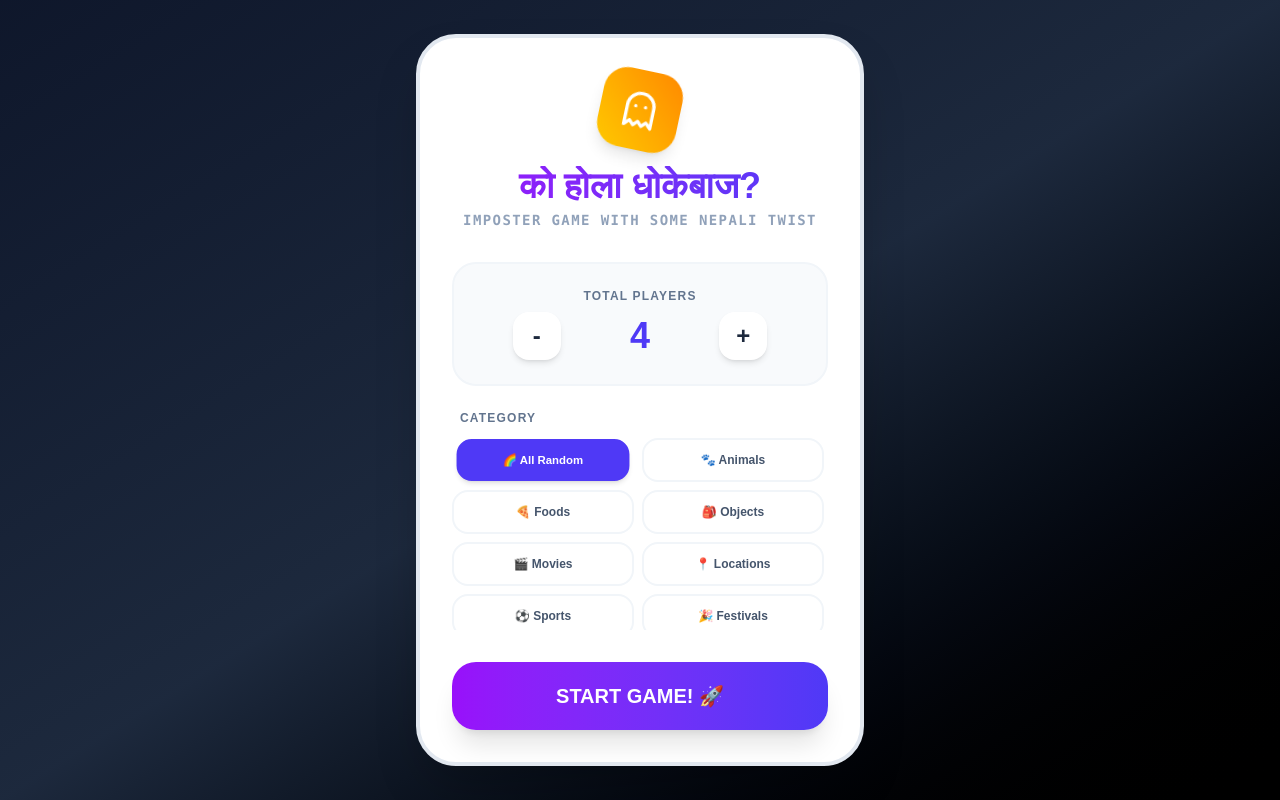
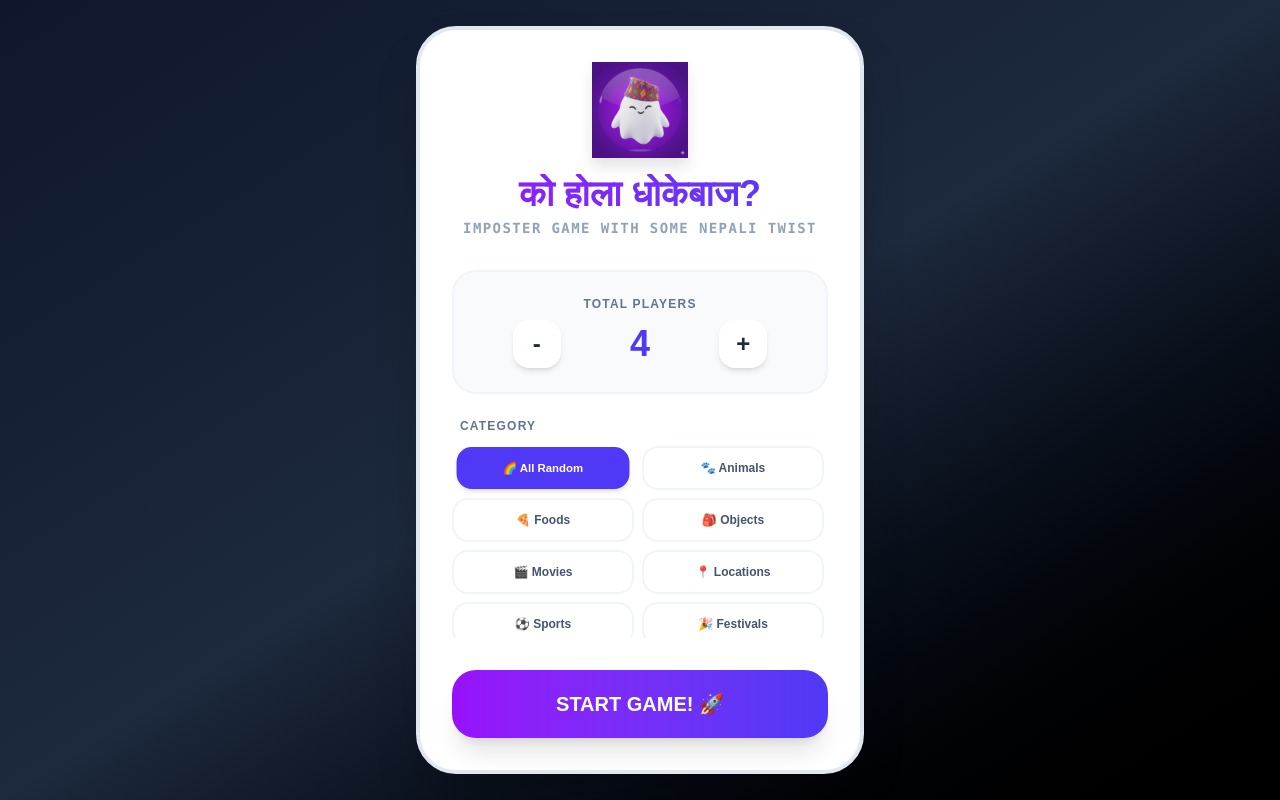
Before and after one commit to sabin147/imposter-NepaliGame, a React (Vite) app: page / in a window 1280 px wide. Built offline with nearby package versions, Linux system fonts and the light colour scheme.

Commit message:
added icon

```diff
--- a/index.html
+++ b/index.html
@@ -2,7 +2,7 @@
 <html lang="en">
   <head>
     <meta charset="UTF-8" />
-    <link rel="icon" type="image/svg+xml" href="/vite.svg" />
+    <link rel="icon" type="image/png" href="/icon.png" />
     <meta name="viewport" content="width=device-width, initial-scale=1.0" />
     <title>nepali-imposter-game</title>
   </head>
--- a/src/App.jsx
+++ b/src/App.jsx
@@ -1,5 +1,8 @@
 import React, { useState } from 'react';
 import { Ghost, Search, RotateCcw, ChevronRight, MessageCircle } from 'lucide-react';
+// 1. Import the new logo at the top
+import NepaliImposterLogo from './Logo';
+import gameIcon from './assets/topi.jpg'; // Example asset import, replace with actual path if needed
 
 const categories = {
   animals: {
@@ -94,9 +97,13 @@ const App = () => {
           {gameState === 'setup' && (
             <div className="space-y-8 animate-in zoom-in duration-300">
               <div className="text-center">
-                <div className="bg-gradient-to-tr from-yellow-400 to-orange-400 w-20 h-20 rounded-3xl mx-auto flex items-center justify-center shadow-lg rotate-12 mb-4">
-                  <Ghost className="text-white" size={40} />
-                </div>
+                <div className="w-24 h-24 mx-auto mb-4 drop-shadow-xl hover:scale-110 transition-transform">
+  <img
+    src={gameIcon}
+    alt="Dhokebaaz Icon"
+    className="w-full h-full object-contain"
+  />
+</div>
                 <h1 className="text-4xl font-black text-transparent bg-clip-text bg-gradient-to-r from-purple-600 to-indigo-600">को होला धोकेबाज?</h1>
                 <p className="text-slate-400 text-sm mt-1 uppercase tracking-widest font-bold font-mono tracking-tight">Imposter Game with Some Nepali Twist</p>
               </div>
--- /dev/null
+++ b/src/Logo.jsx
@@ -0,0 +1,19 @@
+import React from 'react';
+
+const NepaliImposterLogo = ({ size = 80, className = "" }) => (
+  <svg width={size} height={size} viewBox="0 0 100 100" fill="none" xmlns="http://www.w3.org/2000/svg" className={className}>
+    {/* Body of Imposter */}
+    <path d="M30 40C30 28.9543 38.9543 20 50 20C61.0457 20 70 28.9543 70 40V80H30V40Z" fill="#EF4444"/>
+    <path d="M30 60C30 60 25 60 25 70V85H35V60H30Z" fill="#B91C1C"/> {/* Backpack */}
+
+    {/* Visor/Glass */}
+    <rect x="45" y="35" width="30" height="15" rx="7.5" fill="#93C5FD" stroke="white" strokeWidth="2"/>
+
+    {/* Dhaka Topi */}
+    <path d="M28 25L50 10L72 25L70 32H30L28 25Z" fill="#8B0000"/> {/* Base Red */}
+    <path d="M35 22L42 15L50 22L58 15L65 22" stroke="#FFD700" strokeWidth="1.5"/> {/* Pattern */}
+    <circle cx="50" cy="18" r="1.5" fill="white"/> {/* Small Detail */}
+  </svg>
+);
+
+export default NepaliImposterLogo;
```
Also changed, not shown: public/icon.jpg (added), src/assets/topi.jpg (added).
